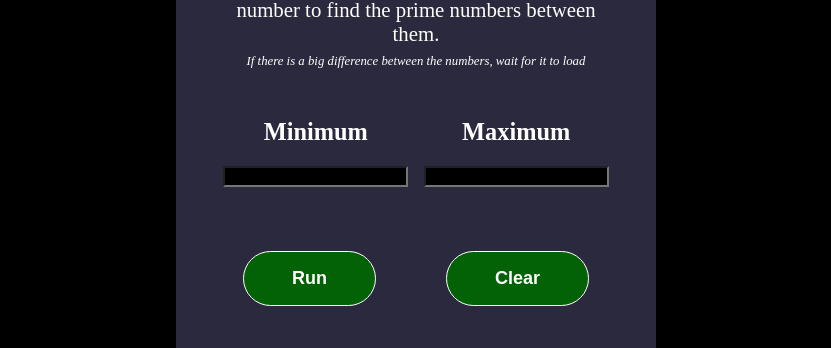
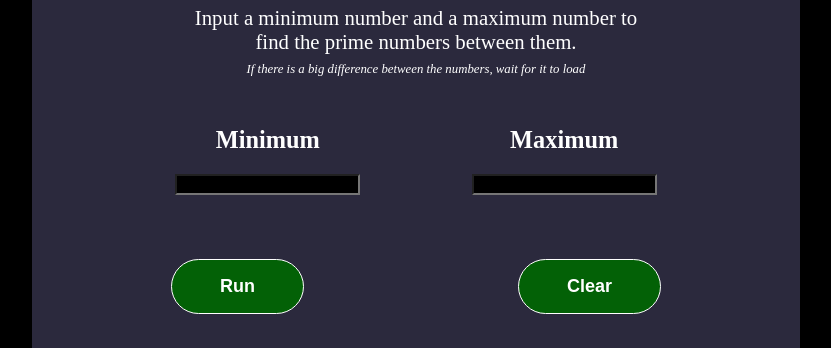
Before and after one commit to Morthenjo/primtall, a plain HTML site: page index.html in a window 1280 px wide. Shown: the part 186-534 px from the top of the page, without its empty margins (224-1055 px from the left). Drawn offline with Linux system fonts and the light colour scheme.

Commit message:
fixed some styling

```diff
--- a/index.css
+++ b/index.css
@@ -17,8 +17,9 @@ i {
 .container {
   border-radius: 0.5rem;
   background: rgb(43, 41, 61);
+  padding: 2rem 0;
   margin: 5rem auto;
-  max-width: 50rem;
+  width: 60%;
 }
 
 .input {
```
Also changed, not shown: index.html (indentation only).
